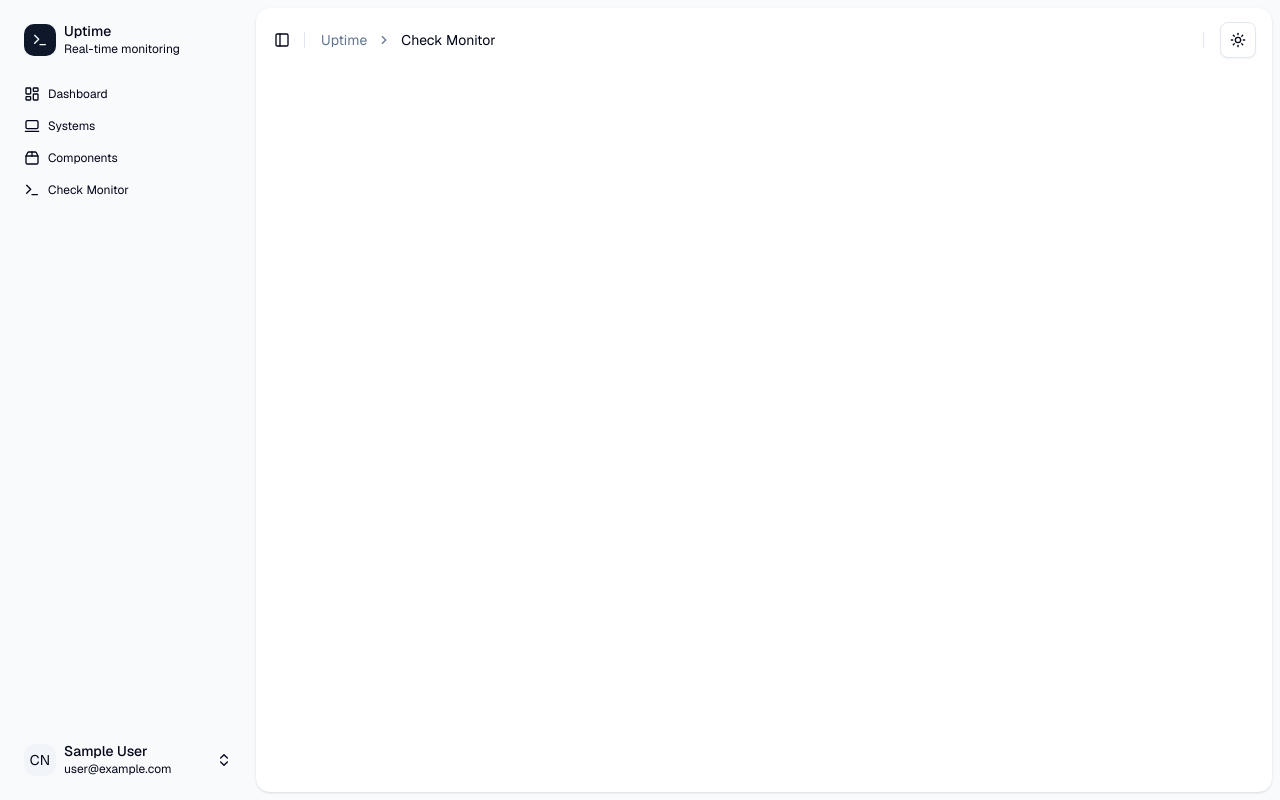
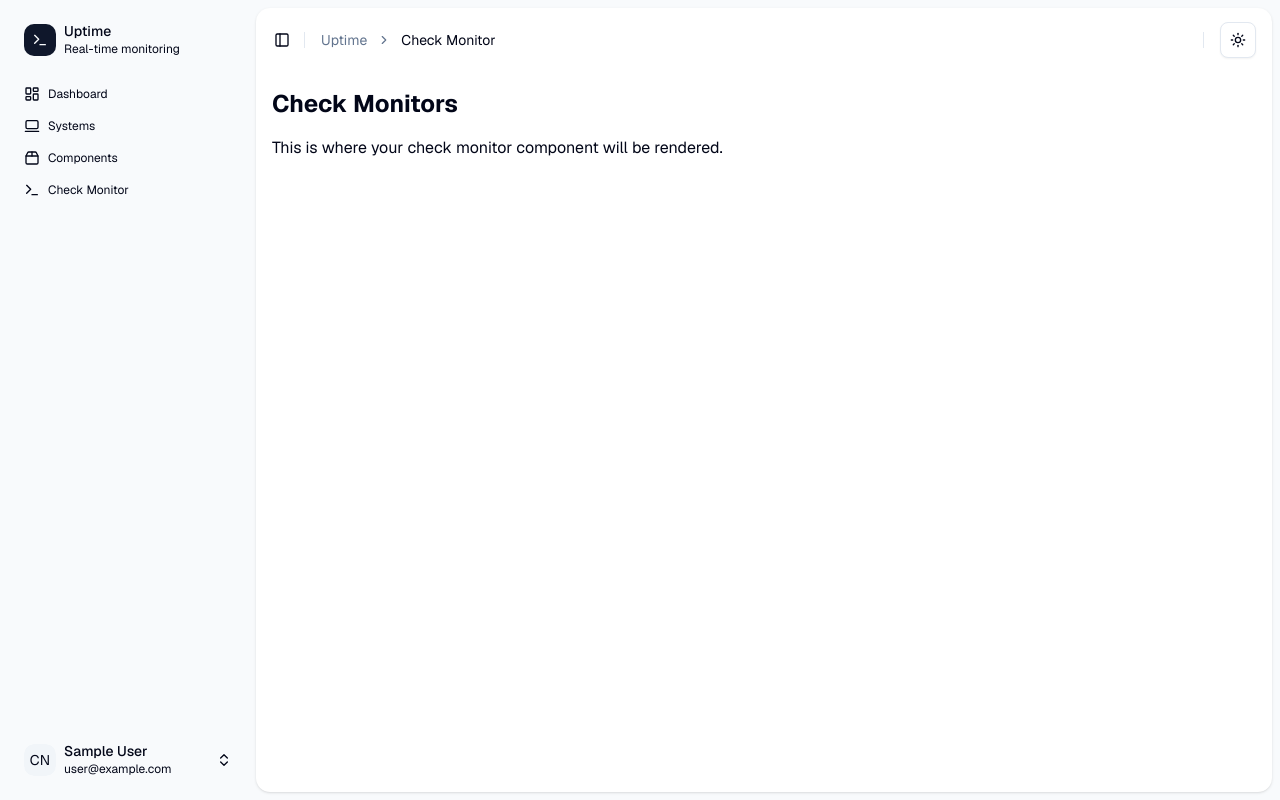
Before and after one commit to jenneracostadiaz/uptime-frontend, a Next.js app: page /check-monitor in a window 1280 px wide. Built offline with nearby package versions, Linux system fonts and the light colour scheme; no server answers; sample sign-in values are in the browser's storage.

Commit message:
feat: add MonitorProvider component to check monitor page

```diff
--- /dev/null
+++ b/src/app/(dashboard)/check-monitor/components/CheckMonitors.tsx
@@ -0,0 +1,8 @@
+export const CheckMonitors = () => {
+	return (
+		<div className="flex flex-col gap-4">
+			<h1 className="text-2xl font-bold">Check Monitors</h1>
+			<p>This is where your check monitor component will be rendered.</p>
+		</div>
+	);
+}
--- /dev/null
+++ b/src/app/(dashboard)/check-monitor/components/MonitorProvider.tsx
@@ -0,0 +1,14 @@
+'use client';
+import {useState} from "react";
+import {QueryClient} from "@tanstack/query-core";
+import {QueryClientProvider} from "@tanstack/react-query";
+import {CheckMonitors} from "@/app/(dashboard)/check-monitor/components/CheckMonitors";
+
+export const MonitorProvider = () => {
+	const [queryClient] = useState(() => new QueryClient());
+	return (
+		<QueryClientProvider client={queryClient}>
+			<CheckMonitors />
+		</QueryClientProvider>
+	);
+}
--- a/src/app/(dashboard)/check-monitor/page.tsx
+++ b/src/app/(dashboard)/check-monitor/page.tsx
@@ -1,9 +1,11 @@
 import {HeaderCheckMonitor} from "@/app/(dashboard)/check-monitor/components/HeaderCheckMonitor";
+import {MonitorProvider} from "@/app/(dashboard)/check-monitor/components/MonitorProvider";
 
 export default function checkMonitorPage() {
 	return (
 		<>
 			<HeaderCheckMonitor />
+			<MonitorProvider />
 		</>
 	)
 }
```
